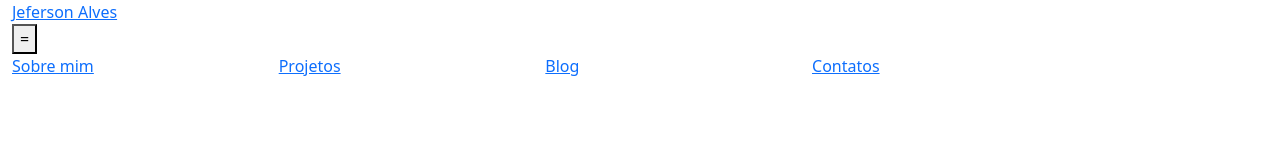
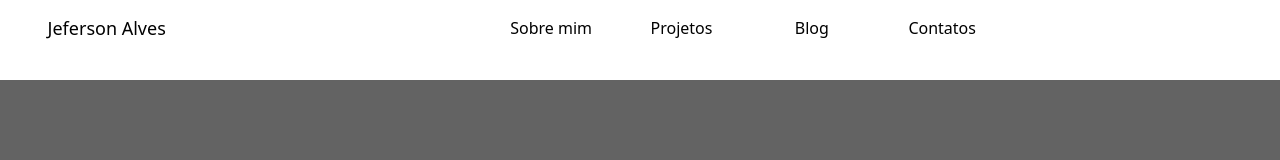
Before and after one commit to jeffalves33/jeffalves33, a website: page src/index.html in a window 1280 px wide. Drawn offline with nearby package versions, Linux system fonts and the light colour scheme; files that its build step writes are made by us from their sources; the site is published under a folder, as on GitHub Pages, so addresses that start at the root find nothing.

Commit message:
Update index.html

```diff
--- a/src/index.html
+++ b/src/index.html
@@ -8,7 +8,7 @@
 
     <!-- CSS only -->
     <link href="https://cdn.jsdelivr.net/npm/bootstrap@5.1.0/dist/css/bootstrap.min.css" rel="stylesheet" integrity="sha384-KyZXEAg3QhqLMpG8r+8fhAXLRk2vvoC2f3B09zVXn8CA5QIVfZOJ3BCsw2P0p/We" crossorigin="anonymous">
-    <link rel="stylesheet" href="/styles/cabecalho.css">
+    <link rel="stylesheet" href="cabecalho.css">
 
     <title>Jeferson Alves</title>
 </head>
@@ -34,6 +34,6 @@
 
     <!-- JavaScript Bundle with Popper -->
     <script src="https://cdn.jsdelivr.net/npm/bootstrap@5.1.0/dist/js/bootstrap.bundle.min.js" integrity="sha384-U1DAWAznBHeqEIlVSCgzq+c9gqGAJn5c/t99JyeKa9xxaYpSvHU5awsuZVVFIhvj" crossorigin="anonymous"></script>
-    <script src="/scripts/scripts.js"></script>
+    <script src="scripts.js"></script>
 </body>
 </html>
```
